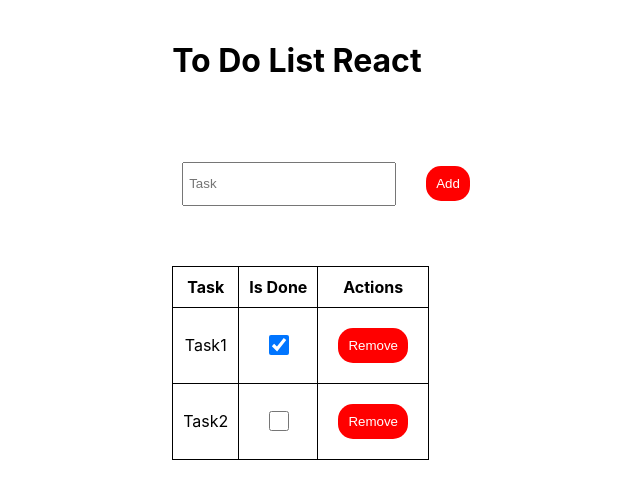
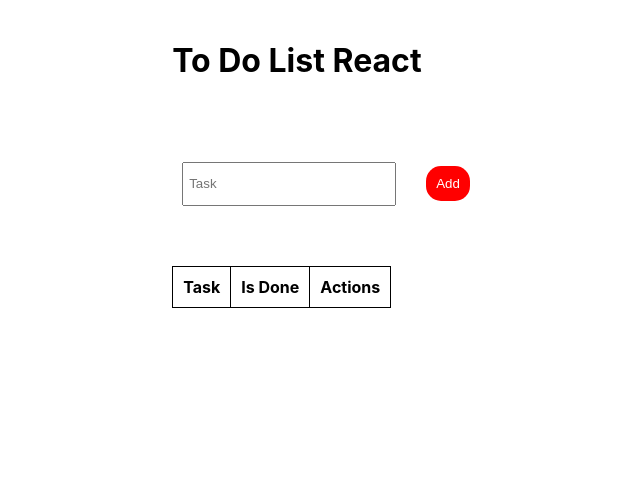
Before and after one commit to sunashi-bit/to-do-list-react-pwa, a React (Create React App) app: page / in a window 1280 px wide. Shown: the top 498 px of the page, without its empty margins (314-954 px from the left). Built offline with nearby package versions, Linux system fonts and the light colour scheme.

Commit message:
feat: Tasks state

```diff
--- a/src/App.js
+++ b/src/App.js
@@ -1,10 +1,12 @@
-import React from 'react'
+import React, { useState } from 'react'
 
 import ListItem from 'Components/ListItem/ListItem'
 
 import { Container, Form, Input, Button, ListContainer, Tr, Th } from './Styles'
 
 const App = () => {
+	const [Tasks, SetTasks] = useState([])
+
 	return (
 		<Container>
 			<h1>To Do List React</h1>
@@ -18,8 +20,13 @@ const App = () => {
 					<Th>Is Done</Th>
 					<Th>Actions</Th>
 				</Tr>
-				<ListItem text='Task1' isDone={true} />
-				<ListItem text='Task2' isDone={false} />
+				{Object.keys(Tasks).map(id => (
+					<ListItem
+						key={id}
+						text={Tasks[id].text}
+						isDone={Tasks[id].isDone}
+					/>
+				))}
 			</ListContainer>
 		</Container>
 	)
```
